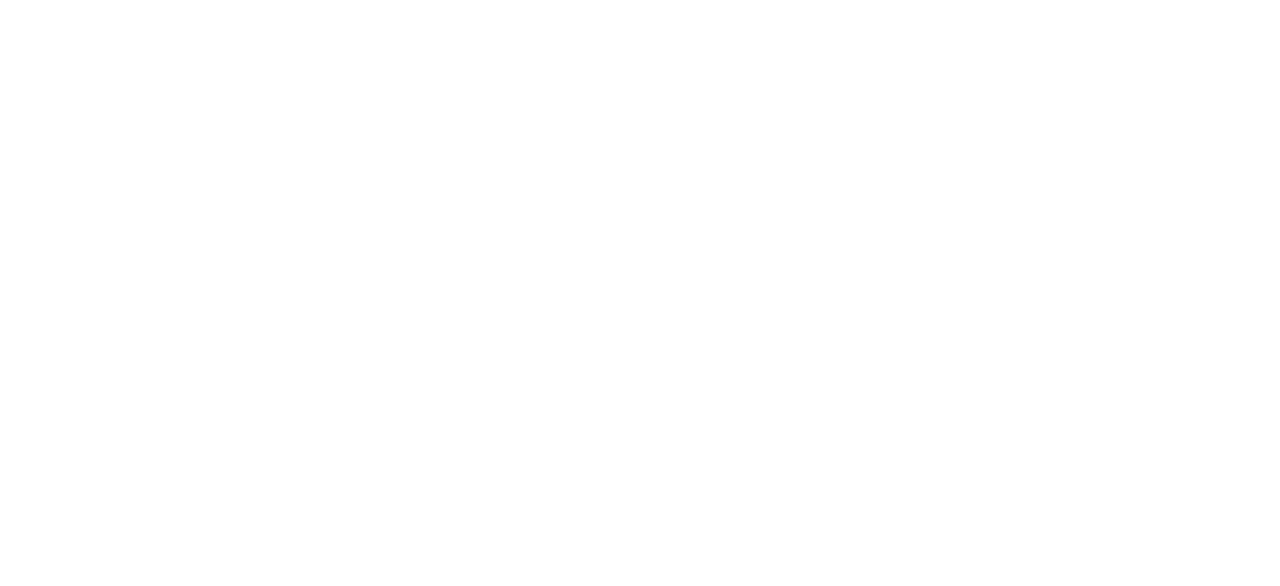
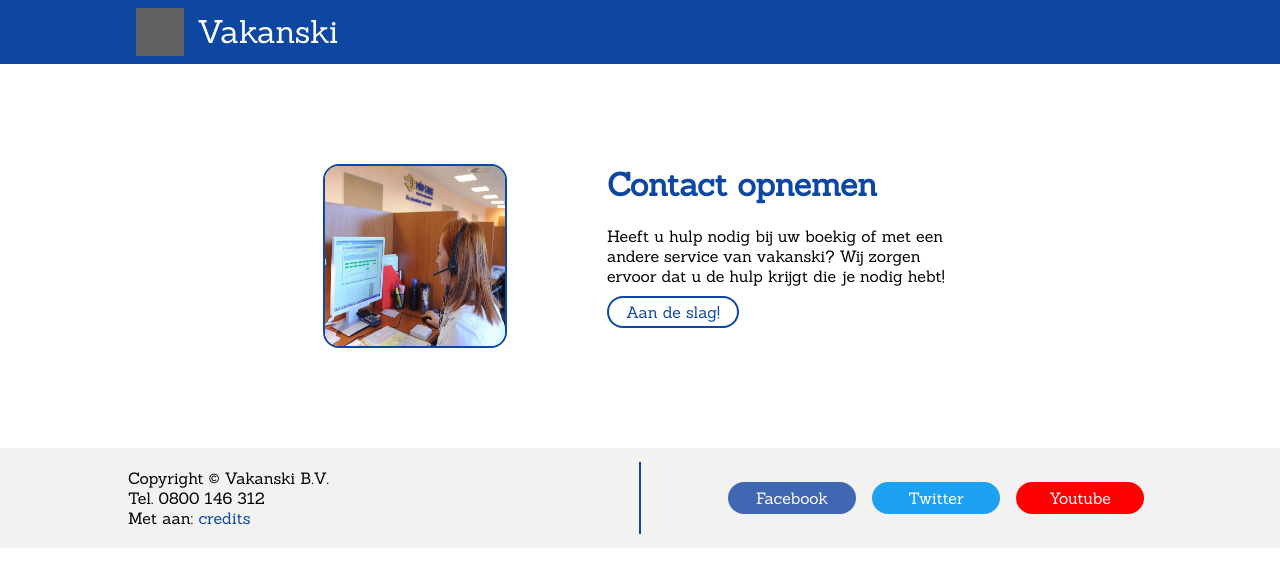
Before and after one commit to Fireblade75/Vakanski, a website: page public/contact.html in a window 1280 px wide. Drawn offline with Linux system fonts and the light colour scheme; grey boxes are pictures that could not be loaded.

Commit message:
contact page intro

```diff
--- a/copyright.xml
+++ b/copyright.xml
@@ -8,4 +8,5 @@
     <asset type='image' src='img/carrousel/oostenrijk_2.png' url='http://maxpixel.freegreatpicture.com/Cold-Snow-Nice-Weather-Winter-Sports-Winter-Sport-113799' />
     <asset type='image' src='img/carrousel/italie_1.png' url='https://commons.wikimedia.org/wiki/File:Червиния_2011.jpg' />
     <asset type='image' src='img/carrousel/oostenrijk_3.png' url='https://en.wikipedia.org/wiki/File:Snowboarder_in_flight_(Tannheim,_Austria).jpg' />
+    <asset type='image' src='img/Callcenter03.jpg' url= 'https://commons.wikimedia.org/wiki/File:Callcenter03.jpg'
 </assets>
--- a/public/contact.html
+++ b/public/contact.html
@@ -3,11 +3,59 @@
 
 
 <head>
+    <meta name="viewport" content="width=device-width, minimum-scale=1.0, maximum-scale=1.0">
+    <link href="https://fonts.googleapis.com/css?family=Sanchez" rel="stylesheet">
     <link href="css/style.css" rel="stylesheet" type="text/css">
+    <title>Vakanski contact</title>
+
 </head>
 
 <body>
-<include virtual="/index.html"></include>
+    <header>
+        <div class="page-wrapper">
+            <img id="header-icon" src="https://png.icons8.com/safari-filled/ios7/50" alt="logo">
+            <span id="header-title">Vakanski</span>
+
+            <nav>
+                <a href="index.html">Home</a>
+                <a href="#">Reizen</a>
+                <a href="#">Activiteiten</a>
+                <a href="contact.html">Contact</a>
+            </nav>
+        </div>
+    </header>
+
+        <div class="contact-main">
+            <img src="img/Callcenter03.jpg" alt="contact">
+            <div class="contact-intro">
+                <h1 class="contact-intro-header">
+                    Contact opnemen
+                </h1>
+                <div class="contact-intro-text">
+                    Heeft u hulp nodig bij uw boekig of met een andere service van vakanski? Wij zorgen ervoor dat u de hulp krijgt die je nodig
+                    hebt!
+                </div>
+                <button>Aan de slag!</button>
+            </div>
+        </div>
+
+    <footer>
+        <div class="page-wrapper split-footer">
+            <div>
+                <span>
+                    Copyright &copy; Vakanski B.V.<br>
+                    Tel. 0800 146 312<br>
+                    Met      aan: <a href='#'>credits</a>
+                </span>
+            </div>
+            <div>
+                <a href='http://facebook.com' class='button facebook-button'>Facebook</a>
+                <a href='http://twitter.com' class='button twitter-button'>Twitter</a>
+                <a href='http://youtube.com' class='button youtube-button'>Youtube</a>
+            </div>
+        </div>
+    </footer>
+
 </body>
 
 </html>
--- a/public/css/style.less
+++ b/public/css/style.less
@@ -357,6 +357,43 @@ ul.check {
     transition: width 1s;
 }
 
+
+.contact-main {
+    display: flex;
+    flex-wrap: wrap;
+    justify-content: center;
+    text-align: left;
+    margin: 50px;
+    img{
+        position: left;
+        height: 180px;
+        width: 180px;
+        margin: 16px,16px;
+        border: 2px solid @colorPrimary;
+        border-radius: 16px;
+        overflow: hidden;
+        margin: 50px;
+    }
+    .contact-intro{
+        align-items: center;
+        margin: 50px;
+        .contact-intro-header{
+            font-size: 32px;
+            color: @colorPrimary;
+            margin-top: 0px;
+        }
+        .contact-intro-text {
+            width: 350px;
+        }
+        button{
+            margin-top: 10px;
+        }
+    }
+
+
+
+}
+
 // .carrousel .foto:nth-child(n + 4) {
 //     display: none;
 // }
```
Also changed, not shown: public/index.html (+1 -1 lines), public/css/style.css, public/img/Callcenter03.jpg (added).
